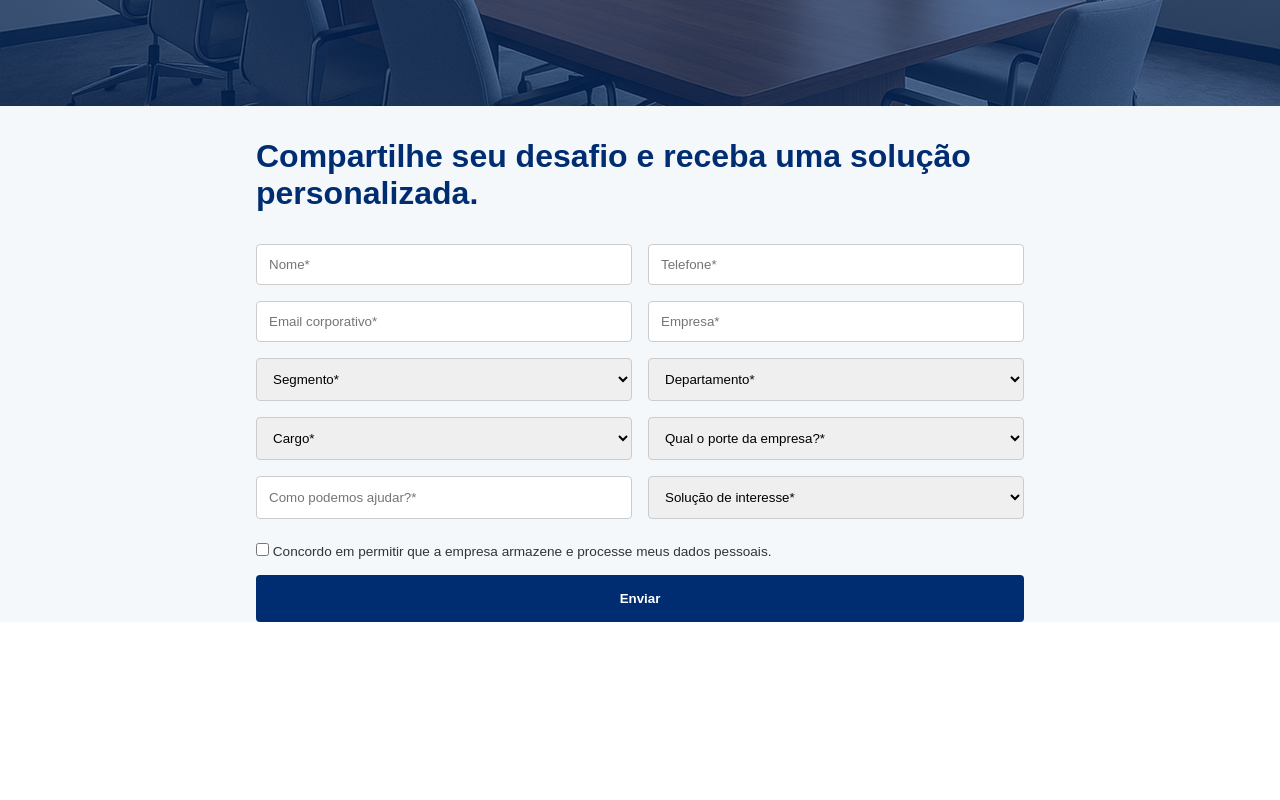
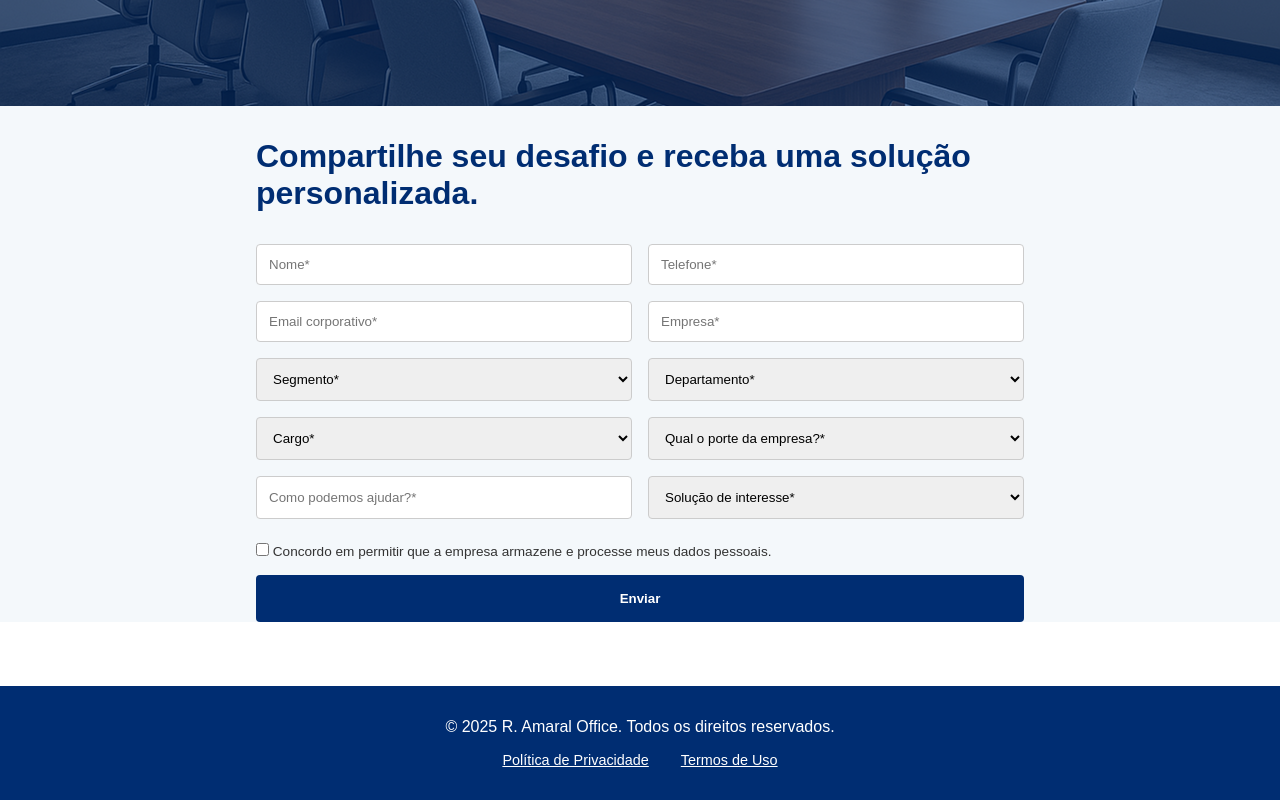
Before and after one commit to PedroMRegis/projeto_ijr, a React (Vite) app: page /orcamento in a window 1280 px wide. Shown: the part 509-1309 px from the top of the page. Before the commit the page ends 1195 px from the top, so only its background shows below. Built offline with nearby package versions, Linux system fonts and the light colour scheme.

Commit message:
Footer feito

```diff
--- a/src/App.tsx
+++ b/src/App.tsx
@@ -5,6 +5,7 @@ import TopHeader from './components/TopHeader'
 import MiddleHeader from '@/components/MiddleHeader'
 import BottomHeader from '@/components/BottomHeader'
 import RoutesConfig from "@/Routes/routes"
+import  Footer  from '@/components/footer'
 
 
 function App (){
@@ -16,6 +17,10 @@ function App (){
     <BottomHeader />
     <RoutesConfig />
     </BrowserRouter>
+
+
+
+    <Footer />
     </>
   )
 }
--- /dev/null
+++ b/src/components/footer.tsx
@@ -0,0 +1,44 @@
+import styled from "styled-components";
+
+export const footer = () => {
+  return (
+    <>
+    <Footer>
+      <FooterContent>
+        <p>© 2025 R. Amaral Office. Todos os direitos reservados.</p>
+        <FooterLinks>
+          <a href="/politica-de-privacidade">Política de Privacidade</a>
+          <a href="/termos-de-uso">Termos de Uso</a>
+        </FooterLinks>
+      </FooterContent>
+    </Footer>
+    </>
+  )
+}
+
+export default footer
+
+const Footer = styled.footer`
+  background-color: #002d72;
+  color: white;
+  padding: 2rem 1rem;
+  text-align: center;
+`;
+
+const FooterContent = styled.div`
+  max-width: 1000px;
+  margin: 0 auto;
+`;
+
+const FooterLinks = styled.div`
+  margin-top: 1rem;
+  display: flex;
+  justify-content: center;
+  gap: 2rem;
+
+  a {
+    color: white;
+    text-decoration: underline;
+    font-size: 0.9rem;
+  }
+`;
--- a/src/pages/Orcamento.tsx
+++ b/src/pages/Orcamento.tsx
@@ -1,6 +1,6 @@
 import styled from "styled-components";
 import { Link } from "react-router-dom";
-import imgBanner from "@/assets/imgprincipalorcamento.png"; // imagem do banner fixo da home/orçamento
+import imgBanner from "@/assets/imgprincipalorcamento.png";
 
 const Contato = () => {
   return (
@@ -82,7 +82,6 @@ const Contato = () => {
 
 export default Contato;
 
-// Estilos
 const Container = styled.div`
   padding: 0;
   background-color: #f4f8fb;
```
